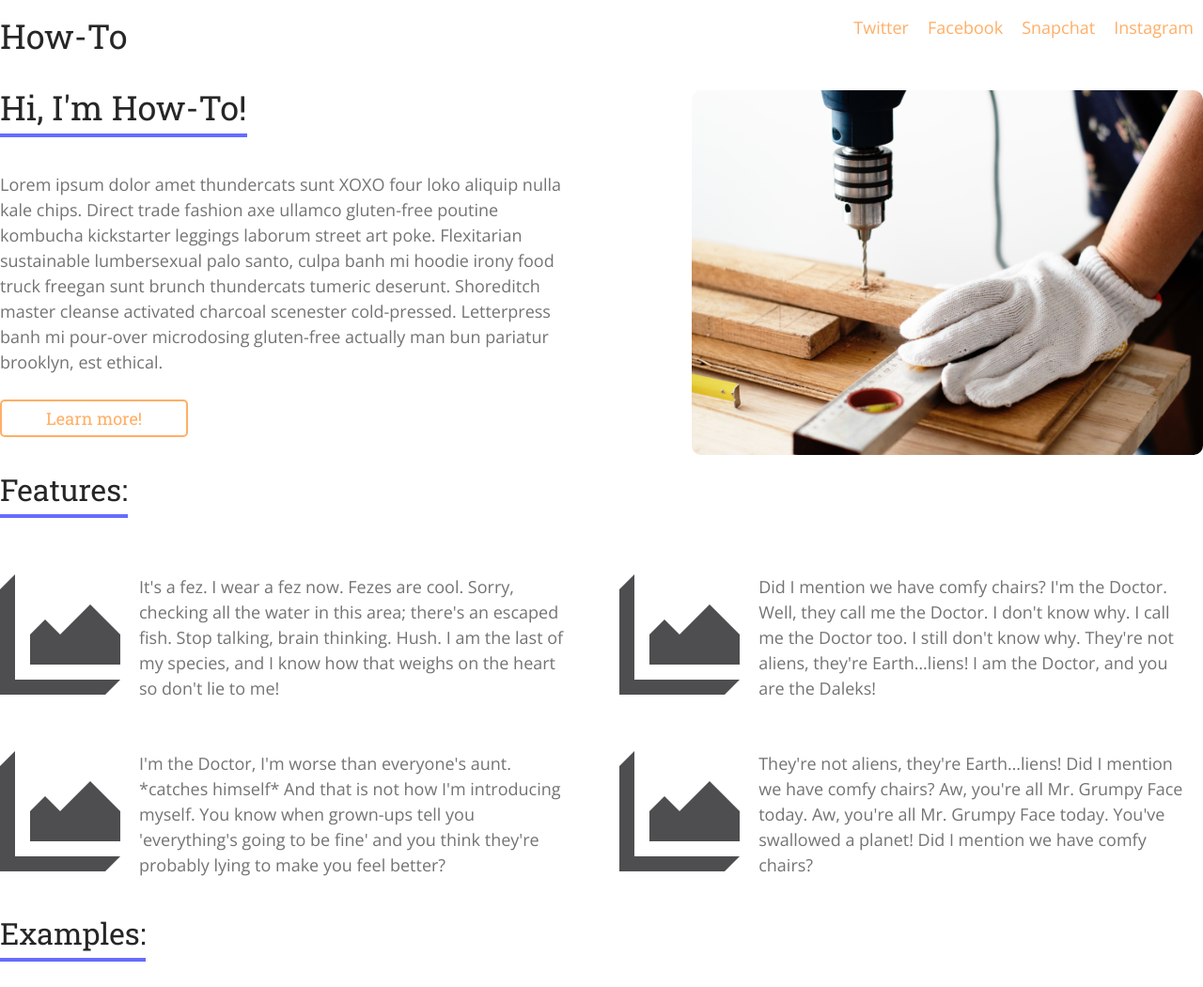
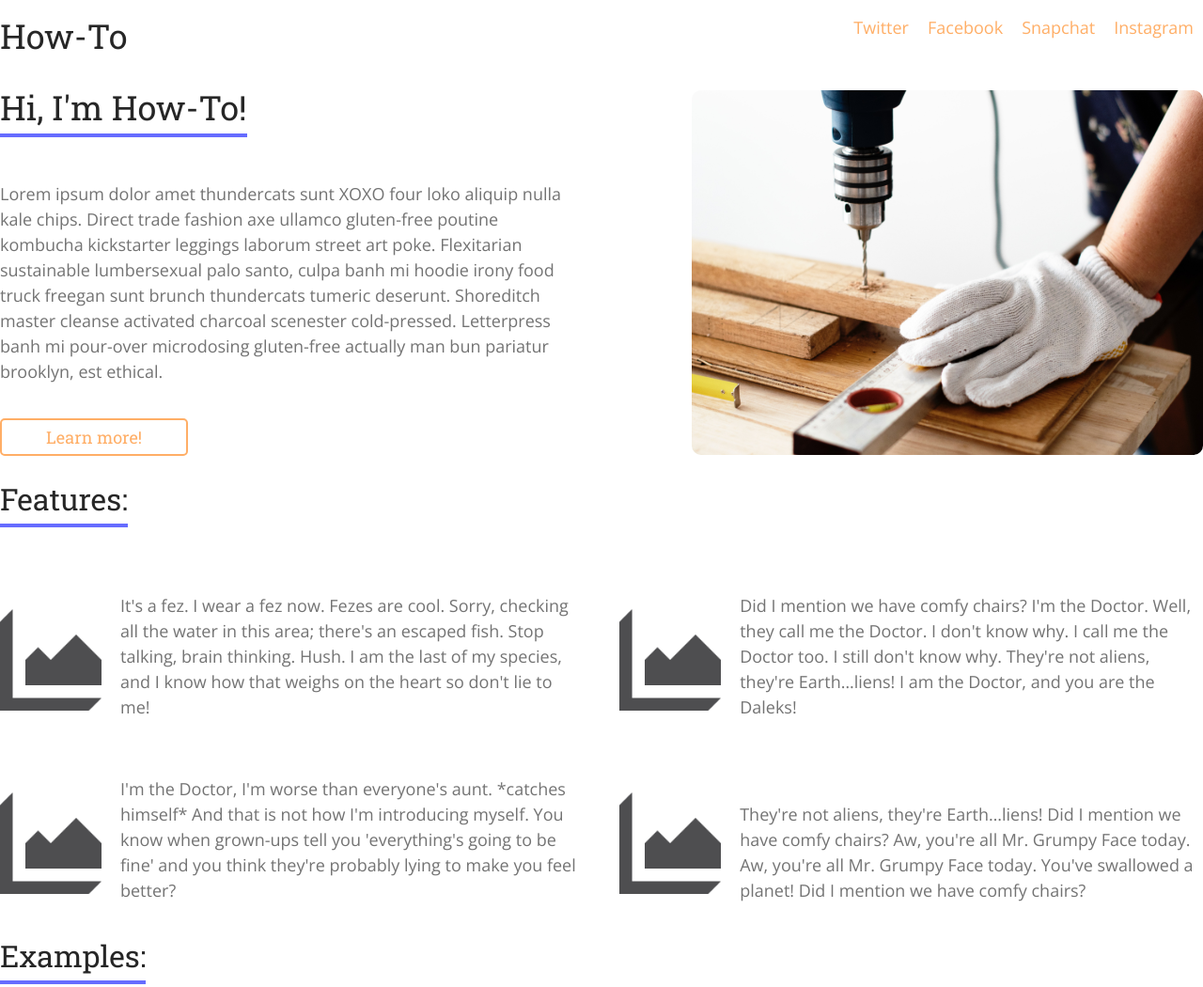
Before and after one commit to how-tos/landing-page-paris, a plain HTML site: page index.html in a window 1280 px wide. Shown: the top 1050 px of the page at 94% size. Drawn offline with nearby package versions, Linux system fonts and the light colour scheme.

Commit message:
padding and image tweaks to features

```diff
--- a/less/home-page.less
+++ b/less/home-page.less
@@ -3,8 +3,6 @@
     display: flex;
     justify-content: space-between;
     margin-top: 20px;
-
-
 
 
     .intro-header {
@@ -22,7 +20,7 @@
         display: flex;
         flex-direction: column;
         justify-content: space-between;
-        margin-bottom: 20px;
+
         width: 48.5%;
 
         @media @phone {
@@ -30,9 +28,6 @@
             margin: 0 auto;
             padding-bottom: 20px;
         }
-
-
-
     }
 
     img {
@@ -46,8 +41,6 @@
     }
 
     p {
-
-
         padding: 20px 0;
     }
 
@@ -70,6 +63,8 @@
 
 .features-content {
 
+    margin-top: 10px;
+
     .features-header {
         display: flex;
 
@@ -91,11 +86,15 @@
 
         .feature {
             width: 48.5%;
-            padding: 10px 10px 10px 0;;
+            padding: 20px 0;
             display: flex;
+            align-items: flex-end;
 
             img {
-                padding: 20px 0;
+
+                height: 128px;
+                width: 128px;
+                padding: 10px 0;
             }
 
             p {
@@ -113,7 +112,7 @@
                 }
 
                 img {
-                    width: 50%;
+
                     margin: 0 auto;
                 }
             }
```
Also changed, not shown: css/index.css.
